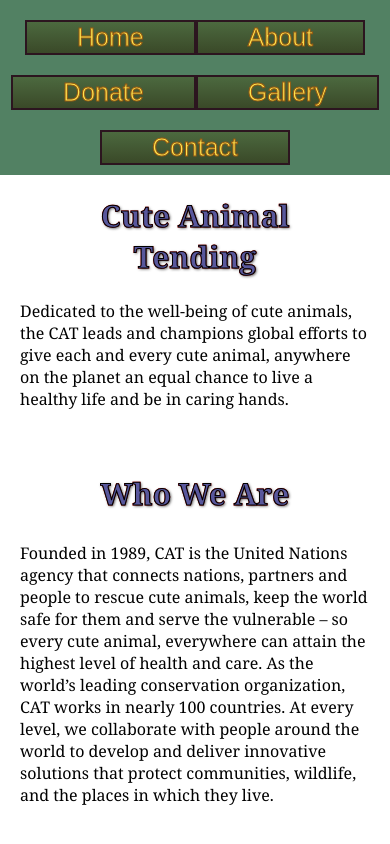
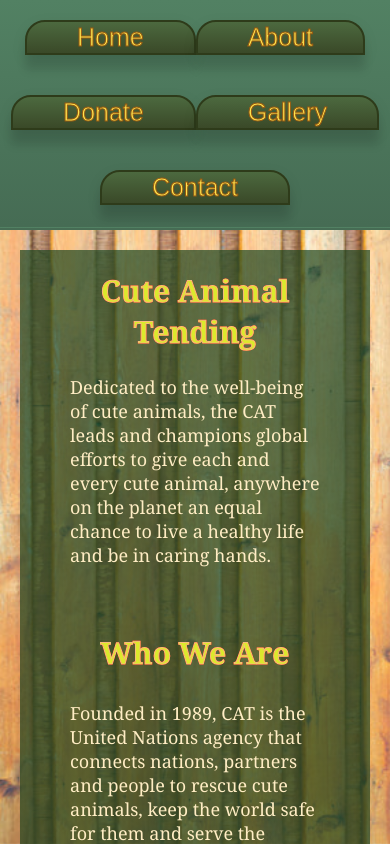
Before and after one commit to CodecoolGlobal/react-for-a-cause-react-rBabett, a React (Create React App) app in the folder cat-react/: page / in a window 390 px wide. Both pictures are taken after a click on the button "About". Shown: the top 844 px of the page. Built offline with nearby package versions, Linux system fonts and the light colour scheme.

Commit message:
add responsive background image

```diff
--- a/cat-react/src/App.css
+++ b/cat-react/src/App.css
@@ -1,16 +1,5 @@
 /* .App {
   text-align: center;
-}
-
-.contactInput {
-  width: 400px;
-  background-color: lightblue;
-}
-
-.contactMessageInput {
-  background-color: lightblue;
-  width: 400px;
-  height: 250px;
 }
 
 @media (prefers-reduced-motion: no-preference) {
@@ -43,6 +32,22 @@
   }
 } */
 
+.contactInput {
+  width: 400px;
+  background-color: lightblue;
+  display: flexbox;
+}
+
+.contactMessageInput {
+  background-color: lightblue;
+  word-wrap: break-word;
+  resize: none;
+  text-align: -webkit-center;
+  width: 400px;
+  height: 250px;
+  vertical-align: top;
+}
+
 html, body, #root, .App, #container, #animals_container, .articles_container {
   height: 100%;
   min-height: 100vh;
@@ -50,16 +55,19 @@ html, body, #root, .App, #container, #animals_container, .articles_container {
 
 body {
   font-family:Cambria, Cochin, Georgia, Times, 'Times New Roman', serif;
-}
-
-.navbar_buttons {
-  font-size: 25px;
-  margin-top: 20px;
-  max-width: 100%;
+  background: url(./images/Wood-Texture.jpg) no-repeat center center fixed;
+  background-size: cover;
 }
 
 #header {
   text-align: center;
+  width: 100%;
+  position: sticky;
+  top: 0;
+  z-index: 999;
+  transition-property: all;
+  transition-timing-function: cubic-bezier(0.4, 0, 0.2, 1);
+  transition-duration: 500ms;
 }
 
 #page {
@@ -76,7 +84,7 @@ body {
 }
 
 .animal_cards_info {
-  background: linear-gradient(to right, rgb(255, 181, 181), rgb(255, 214, 161));
+  background: linear-gradient(to right, rgba(255, 181, 181, 0.9), rgba(255, 214, 161, 0.9));
   margin: 10px;
   position: relative;
   top: 0;
@@ -89,11 +97,10 @@ body {
   text-align: center;
   min-width: 30%;
   max-width: 70%;
-  height: 500px;
+  height: 600px;
   line-height: 17.5px;
   box-shadow: 0 15px 30px 0 rgba(0,0,0,0.11),
     0 5px 15px 0 rgba(0,0,0,0.08);
-  background-color: #ffffff;
   border-right: 0.5rem solid #631d3b;
   border-left: 0.5rem solid #631d3b;
   transition: top ease-in-out 150ms;
@@ -139,7 +146,7 @@ body {
   margin: auto;
   margin-top: 50px;
   margin-bottom: 50px;
-  background: linear-gradient(to bottom, rgb(152, 191, 255), rgb(148, 255, 194));
+  background: linear-gradient(to bottom, rgba(255, 181, 181, 0.8), rgba(255, 214, 161, 0.8));
   transition: top ease-in-out 150ms;
   box-shadow: 0 15px 30px 0 rgba(0,0,0,0.11),
     0 5px 15px 0 rgba(0,0,0,0.08);
@@ -148,9 +155,8 @@ body {
 
 .articles:hover {
   top: -10px;
+  background: linear-gradient(to bottom, rgba(238, 162, 162, 0.8), rgba(242, 200, 145, 0.8));
 }
-
-
 
 .article_images {
   float: left;
@@ -177,14 +183,13 @@ body {
   text-align: center;
 
   --s: 0.1em;   /* the thickness of the line */
-  --c: #5dacec; /* the color */
+  --c: #bd1490; /* the color */
 
   margin-left: 10%;
   margin-right: 10%;
-  color: rgb(89, 87, 156);
+  color: rgb(159, 0, 122);
   -webkit-text-stroke-width: 1px;
-  -webkit-text-stroke-color: black;
-  text-shadow: 1px 1px 3px rgba(0,0,0,0.8);
+  -webkit-text-stroke-color: rgb(100, 6, 80);
   padding-bottom: var(--s);
   background:
   linear-gradient(90deg,var(--c) 50%,rgb(255, 0, 0) 0) calc(100% - var(--_p,0%))/200% 100%,
@@ -202,24 +207,107 @@ body {
 }
 
 #header {
-  background-color: #528163;
-  border-bottom: 5px solid #528163;
+  background: linear-gradient(to bottom, #528163, #466c54);
+  border-bottom: 5px double #466c54;
 }
 
 .navbar_buttons {
   position: relative;
   padding-left: 50px;
   padding-right: 50px;
+  font-size: 25px;
+  margin-top: 20px;
+  margin-bottom: 20px;
+  max-width: 100%;
   top: 0;
   background: linear-gradient(to bottom, #4c693f, #3a4928);
-  border: 2px solid #2c151f;
+  border: 2px solid #2e3b1a;
   -webkit-text-stroke-width: 1px;
   -webkit-text-stroke-color: rgb(151, 90, 17);
+  border-start-end-radius: 20px;
+  border-start-start-radius: 20px;
   color: rgb(255, 229, 79);
   transition: top ease-in-out 150ms;
+  box-shadow: 0 15px 10px 0 rgba(0,0,0,0.11),
+    0 5px 15px 0 rgba(0,0,0,0.08);
 }
 
 .navbar_buttons:hover {
   top: -5px;
   background: linear-gradient(to bottom, #3a4928, #2b361d);
 }
+
+.animal_name {
+  font-size: 25px;
+  font-style: italic;
+  text-decoration: wavy underline rgba(151, 42, 42, 0.5);
+}
+
+.age_and_toys {
+  font-size: 17px;
+}
+
+.submit_buttons {
+  font-size: 20px;
+  font-family: Cambria, Cochin, Georgia, Times, 'Times New Roman', serif;
+  font-weight: 600;
+  background: linear-gradient(to bottom, rgb(239, 86, 86), rgb(255, 165, 47));
+  box-shadow: 2.5px 5px 7.5px 3px rgba(0,0,0,0.15),
+    0 5px 15px 0 rgba(0,0,0,0.08);
+  border: 5px solid rgb(243, 50, 50);
+  border-end-end-radius: 20px;
+  border-start-start-radius: 20px;
+  color: #342606;
+}
+
+.submit_buttons:hover {
+  background: linear-gradient(to bottom, rgb(221, 62, 62), rgb(221, 134, 21));
+  border: 5px solid rgb(170, 18, 18);
+}
+
+#about_component {
+  width: 100%;
+  display:table;
+  background: linear-gradient(to bottom, rgba(29, 70, 31, 0.7), rgba(87, 56, 20, 0.7));
+  align-content: center;
+}
+
+.about_text {
+  position:static;
+  text-align: justify-all;
+  padding-left: 50px;
+  padding-right: 50px;
+  font-size: 18px;
+  color: #ffedc4;
+}
+
+.paragraph {
+  display:contents;
+  width: 80%;
+  background: linear-gradient(to bottom, rgb(137, 110, 72), rgb(63, 107, 63));
+}
+
+.about_titles {
+  font-size: 30px;
+  text-align: center;
+
+  --s: 0.1em;   /* the thickness of the line */
+  --c: #d09a1d; /* the color */
+
+  margin-left: 10%;
+  margin-right: 10%;
+  color: rgb(220, 233, 44);
+  -webkit-text-stroke-width: 1px;
+  -webkit-text-stroke-color: rgb(247, 190, 121);
+  padding-bottom: var(--s);
+  background:
+  linear-gradient(90deg,var(--c) 50%,rgb(255, 0, 0) 0) calc(100% - var(--_p,0%))/200% 100%,
+  linear-gradient(var(--c) 0 0) 0% 100%/var(--_p,0%) var(--s) no-repeat;
+  -webkit-background-clip: text,padding-box;
+  background-clip: text,padding-box;
+  transition: 0.4s;
+}
+
+.about_titles:hover {
+  --_p: 100%
+}
--- a/cat-react/src/components/About.js
+++ b/cat-react/src/components/About.js
@@ -1,21 +1,28 @@
 function About() {
   return(
     <div id="about_component">
-      <h1 className="titles">Cute Animal Tending</h1>
-      <p>Dedicated to the well-being of cute animals, the CAT leads and champions global efforts to give each and every cute animal, anywhere on the planet an equal chance to live a healthy life and be in caring hands.</p>
+      <div className="paragraph">
+        <h1 className="about_titles">Cute Animal Tending</h1>
+        <p className="about_text">Dedicated to the well-being of cute animals, the CAT leads and champions global efforts to give each and every cute animal, anywhere on the planet an equal chance to live a healthy life and be in caring hands.</p>
         <br></br>
+      </div>
 
-      <h2 className="titles">Who We Are</h2>
-      <p>Founded in 1989, CAT is the United Nations agency that connects nations, partners and people to rescue cute animals, keep the world safe for them and serve the vulnerable – so every cute animal, everywhere can attain the highest level of health and care.
+      <div className="paragraph">
+        <h2 className="about_titles">Who We Are</h2>
+        <p className="about_text">Founded in 1989, CAT is the United Nations agency that connects nations, partners and people to rescue cute animals, keep the world safe for them and serve the vulnerable – so every cute animal, everywhere can attain the highest level of health and care.
         As the world’s leading conservation organization, CAT works in nearly 100 countries. At every level, we collaborate with people around the world to develop and deliver innovative solutions that protect communities, wildlife, and the places in which they live.</p>
         <br></br>
+      </div>
 
-      <h2 className="titles">What We Do</h2>
-      <p>CAT promotes healthier lives for the cute animals – from pregnancy care through old age. We lead shelters all around the world where we care for animals we rescued and ensure they will find a better home.</p>
+      <div className="paragraph">
+        <h2 className="about_titles">What We Do</h2>
+        <p className="about_text">CAT promotes healthier lives for the cute animals – from pregnancy care through old age. We lead shelters all around the world where we care for animals we rescued and ensure they will find a better home.</p>
         <br></br>
+      </div>
 
-      <h2 className="titles">Our Values</h2>
-      <p>We bear witness to the accelerating decline of nature and our climate, with serious consequences for life on Earth, including our own.
+      <div className="paragraph">
+        <h2 className="about_titles">Our Values</h2>
+        <p className="about_text">We bear witness to the accelerating decline of nature and our climate, with serious consequences for life on Earth, including our own.
           <br></br>
           Our vision is to build a future in which people live in harmony with nature. To deliver this mission, we work to conserve and restore biodiversity, the web that supports all life on Earth; to reduce humanity’s environmental footprint; and to ensure the sustainable use of natural resources to support current and future generations.
           <br></br>
@@ -26,30 +33,38 @@ function About() {
           <b>Respect</b>: We honor the voices and knowledge of the people and communities that we serve, and we work to secure their rights to a sustainable future.<br></br>
           <b>Collaboration</b>: We deliver impact at the scale of the challenges we face through the power of collective action and innovation.</p>
           <br></br>
+        </div>
 
-      <h2 className="titles">Ethics</h2>
-      <p>CAT is committed to a culture which allows people to safely raise concerns of inappropriate conduct by employees of CAT, its partners, and people associated with CAT, without fear of reprisals. Likewise, local communities or individuals from those communities who believe they are negatively impacted by CAT’s activities are welcome to send their concerns. Complaints may be submitted in the complainant’s native language, to the local CAT office or to our EthicsPoint reporting line.
+        <div className="paragraph">
+          <h2 className="about_titles">Ethics</h2>
+          <p className="about_text">CAT is committed to a culture which allows people to safely raise concerns of inappropriate conduct by employees of CAT, its partners, and people associated with CAT, without fear of reprisals. Likewise, local communities or individuals from those communities who believe they are negatively impacted by CAT’s activities are welcome to send their concerns. Complaints may be submitted in the complainant’s native language, to the local CAT office or to our EthicsPoint reporting line.
           </p><br></br>
+        </div>
 
-      <h2 className="titles">Commitment To Integrity And Good Conduct
+        <div className="paragraph">
+      <h2 className="about_titles">Commitment To Integrity And Good Conduct
       </h2>
-      <p>CAT commits to the highest standards of professionalism, integrity and ethics in our workplace and in our activities. These commitments are fundamental to creating effective, lasting and equitable solutions to today’s environmental challenges.
+      <p className="about_text">CAT commits to the highest standards of professionalism, integrity and ethics in our workplace and in our activities. These commitments are fundamental to creating effective, lasting and equitable solutions to today’s environmental challenges.
       </p><br></br>
+      </div>
 
-      <h2 className="titles">Commitment To Independence</h2>
-      <p>World Wildlife Fund, Inc. (CAT-US) is a U.S. public charity whose mission is to leverage sound science to conserve nature and reduce the most pressing threats to the diversity of life on Earth. We are an independent organization overseen by a Board of Directors with expertise in science, conservation, finance, and public policy, who volunteer their time and service.
+      <div className="paragraph">
+      <h2 className="about_titles">Commitment To Independence</h2>
+      <p className="about_text">World Wildlife Fund, Inc. (CAT-US) is a U.S. public charity whose mission is to leverage sound science to conserve nature and reduce the most pressing threats to the diversity of life on Earth. We are an independent organization overseen by a Board of Directors with expertise in science, conservation, finance, and public policy, who volunteer their time and service.
       </p>
-      <p>All actions, undertakings, and positions of CAT-US are determined by the organization alone. CAT does not operate as an agent or representative for any funder and does not accept funding from any source that could compromise our independence.
+      <p className="about_text">All actions, undertakings, and positions of CAT-US are determined by the organization alone. CAT does not operate as an agent or representative for any funder and does not accept funding from any source that could compromise our independence.
       </p>
-      <p>CAT-US undertakes certain limited efforts to influence public policy to save nature, in furtherance of our mission and in accord with all applicable laws and regulations. CAT-US’s advocacy efforts are determined and undertaken independently, represent no party other than ourselves, and are fully disclosed as required.
+      <p className="about_text">CAT-US undertakes certain limited efforts to influence public policy to save nature, in furtherance of our mission and in accord with all applicable laws and regulations. CAT-US’s advocacy efforts are determined and undertaken independently, represent no party other than ourselves, and are fully disclosed as required.
       </p><br></br>
+      </div>
 
-
-      <h2 className="titles">How We Work</h2>
-      <p>For Nature, For People, Forever
+      <div className="paragraph">
+      <h2 className="about_titles">How We Work</h2>
+      <p className="about_text">For Nature, For People, Forever
         CAT works to help local communities conserve the natural resources they depend upon; transform markets and policies toward sustainability; and protect and restore species and their habitats. Our efforts ensure that the value of nature is reflected in decision-making from a local to a global scale.
         <br></br>CAT connects cutting-edge conservation science with the collective power of our partners in the field, more than 1.3 million supporters in the United States and 5 million globally, and our partnerships with communities, companies, and governments.
         <br></br>Today, human activities put more pressure on nature than ever before, but it’s also humans who have the power to change this trajectory. Together, we can address the greatest threats to life on this planet and protect the natural resources that sustain and inspire us.</p>
+      </div>
     </div>
   )
 }
--- a/cat-react/src/components/AnimalCard.js
+++ b/cat-react/src/components/AnimalCard.js
@@ -12,8 +12,8 @@ const AnimalCard = ({ animals }) => {
             className="card_images"
           />
           <div className="animal_info">
-            <h4>{name}</h4>
-            <p>Age: {age}<br></br><br></br>
+            <h4 className="animal_name">{name}</h4>
+            <p className="age_and_toys">Age: {age}<br></br><br></br>
               Favorite toy: {toy}
             </p>
             <Button
--- a/cat-react/src/components/Navbar.js
+++ b/cat-react/src/components/Navbar.js
@@ -30,9 +30,7 @@ const Navbar = ({handleClick}) => {
   const headerButtons = buttons.map(button => (<Button key={button.name} className='navbar_buttons' text={button.name} handleClick={button.handle}/>))
 
   return (
-    <div id="header">
       <div>{headerButtons}</div>
-    </div>
     )
   }
 
```
Also changed, not shown: cat-react/src/images/Wood-Texture.jpg (added). Lines whose indentation alone changed are shown as unchanged.
